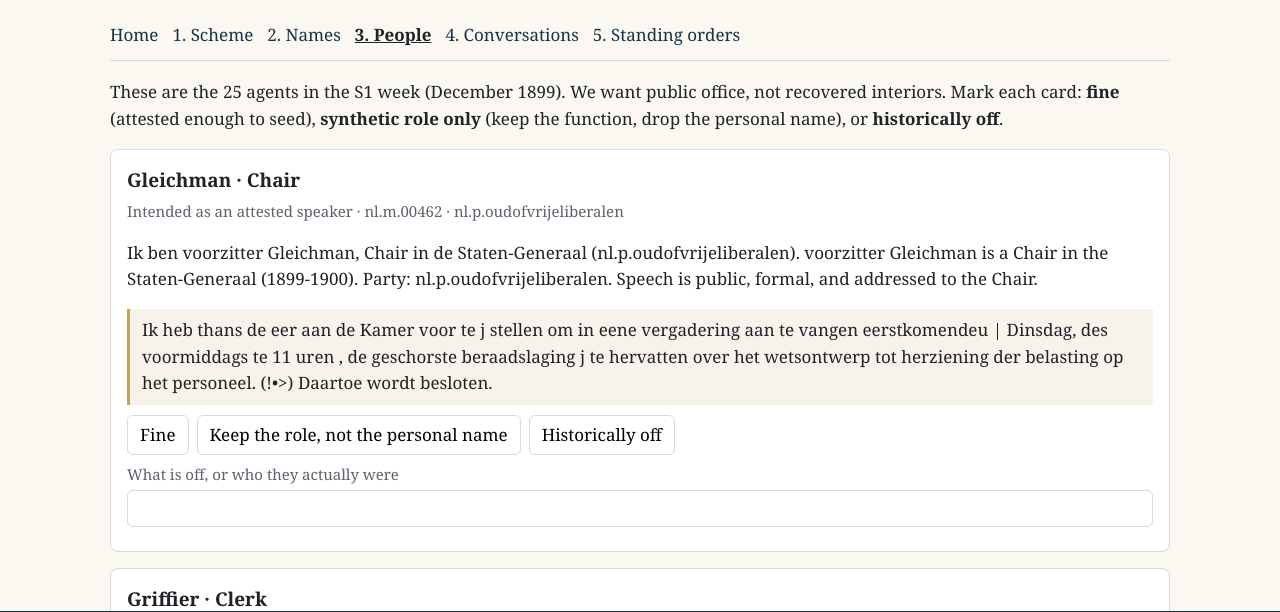
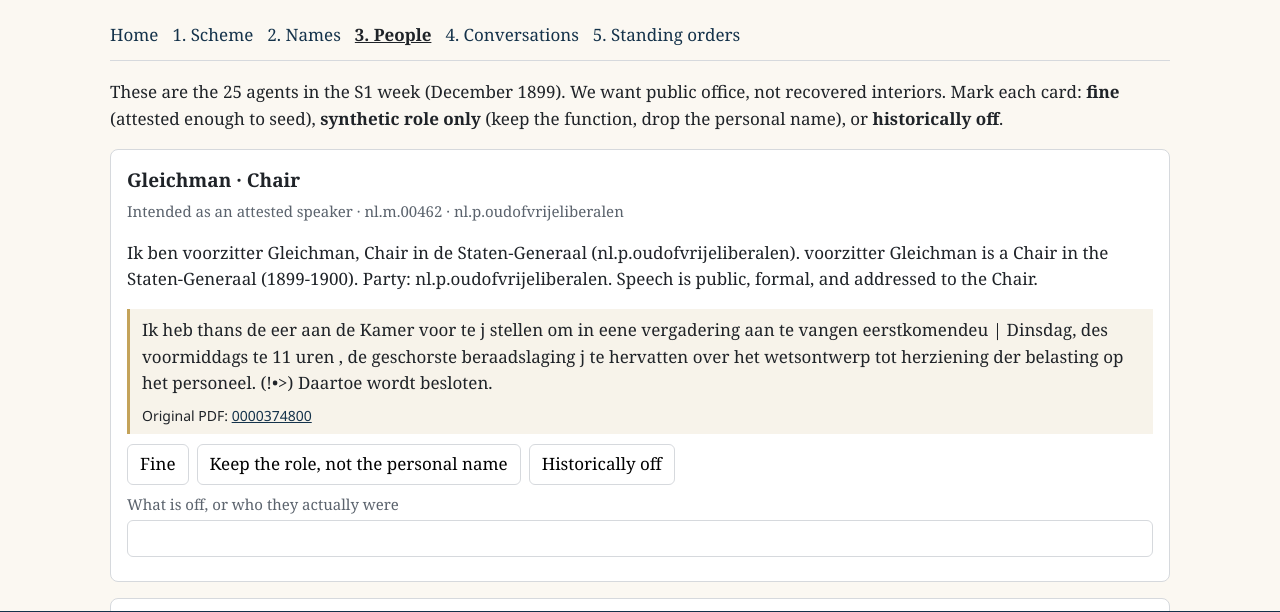
Before and after one commit to shuishen112/history-sandbox, a plain HTML site: page personas.html in a window 1280 px wide. Shown: the part 134-746 px from the top of the page. Drawn offline with Linux system fonts and the light colour scheme.

Commit message:
Link Names excerpts to Officiële Bekendmakingen PDFs.
Each archival card now shows the filename id and a zoek.officielebekendmakingen.nl URL so historians can check the scan instead of the OCR.

Co-authored-by: Cursor <cursoragent@cursor.com>

```diff
--- a/data/personas.json
+++ b/data/personas.json
@@ -8,9 +8,27 @@
     "party": "nl.p.oudofvrijeliberalen",
     "synthetic": false,
     "excerpts": [
-      "Ik heb thans de eer aan de Kamer voor te j stellen om in eene vergadering aan te vangen eerstkomendeu | Dinsdag, des voormiddags te 11 uren , de geschorste beraadslaging j te hervatten over het wetsontwerp tot herziening der belasting op het personeel. (!•>) Daartoe wordt besloten.",
-      "Ik stel aan de \\ ergadering voor de algemeene beraadslaging te houden over de drie wetsontwerpen te zamen. ! Daartoe wordt besloten. De algemeene beraadslaging wordt geopend.",
-      "Than s is aan de orde de beraadslaging over de AiiTT. 11 en 15 , betreffende den maatstaf van de belastin g naa r de haardsteden . terwijl he t bedra g later zal behandeld worde n bij art . 16. I n art . 15 is sedert de beraadslaging ge schorst werd , door de Regeering eene wijziging gebracht . waar over ik zoo vrij ben de meening der Oommissie van Rapporteurs te vragen ."
+      {
+        "text": "Ik heb thans de eer aan de Kamer voor te j stellen om in eene vergadering aan te vangen eerstkomendeu | Dinsdag, des voormiddags te 11 uren , de geschorste beraadslaging j te hervatten over het wetsontwerp tot herziening der belasting op het personeel. (!•>) Daartoe wordt besloten.",
+        "identifier": "0000374800",
+        "url": "https://zoek.officielebekendmakingen.nl/0000374800",
+        "source": "1896-02-21 Handelingen Tweede Kamer 843 - 852 id 0000374800.xml",
+        "date": "1896-02-21"
+      },
+      {
+        "text": "Ik stel aan de \\ ergadering voor de algemeene beraadslaging te houden over de drie wetsontwerpen te zamen. ! Daartoe wordt besloten. De algemeene beraadslaging wordt geopend.",
+        "identifier": "0000374800",
+        "url": "https://zoek.officielebekendmakingen.nl/0000374800",
+        "source": "1896-02-21 Handelingen Tweede Kamer 843 - 852 id 0000374800.xml",
+        "date": "1896-02-21"
+      },
+      {
+        "text": "Than s is aan de orde de beraadslaging over de AiiTT. 11 en 15 , betreffende den maatstaf van de belastin g naa r de haardsteden . terwijl he t bedra g later zal behandeld worde n bij art . 16. I n art . 15 is sedert de beraadslaging ge schorst werd , door de Regeering eene wijziging gebracht . waar over ik zoo vrij ben de meening der Oommissie van Rapporteurs te vragen .",
+        "identifier": "0000374801",
+        "url": "https://zoek.officielebekendmakingen.nl/0000374801",
+        "source": "1896-02-25 Handelingen Tweede Kamer 853 - 872 id 0000374801.xml",
+        "date": "1896-02-25"
+      }
     ]
   },
   {
@@ -22,7 +40,13 @@
     "party": "",
     "synthetic": true,
     "excerpts": [
-      "Synthetic clerk. The XML names a griffier; this card is a role seed."
+      {
+        "text": "Synthetic clerk. The XML names a griffier; this card is a role seed.",
+        "identifier": "",
+        "url": "",
+        "source": "",
+        "date": ""
+      }
     ]
   },
   {
@@ -34,7 +58,13 @@
     "party": "",
     "synthetic": true,
     "excerpts": [
-      "Synthetic press-gallery persona. Not attested in the Handelingen."
+      {
+        "text": "Synthetic press-gallery persona. Not attested in the Handelingen.",
+        "identifier": "",
+        "url": "",
+        "source": "",
+        "date": ""
+      }
     ]
   },
   {
@@ -46,9 +76,27 @@
     "party": "",
     "synthetic": false,
     "excerpts": [
-      ", Minister van Binnenlandsche Zaken • Mynheer de Voorzitter ! Gy hebt reeds de welwillendheid gehad om aan de Kamer mede te deelen dat de opmerking welke door den geachten afgevaardigde uit Emmen werd vooropgesteld, dat nog naar aanleiding van het Eindverslag eene wijziging in het wetsontwerp betreffende de grensregeling tusschen Amsterdam en Nieuwer-Amstel te wachten is, geen kracht meer kan hebb",
-      ", Minister van Binnenlandsche Zaken: Mijnheer de Voorzitter! De weinige woorden die ik in het midden heb gebracht, en welke naar ik meende tot geen debat en allerminst tot misverstand aanleiding kouden geven, hebben dit blykbaar toch gedaan. Ik meende door mijne eerste rede het bewijs te moeten geven dat ik aandacht had geschonken aan hetgeen heden door twee geachte sprekers was gezegd. Ik heb in ",
-      ". Minisier tan BinnimUndtckt Zaken; Mijnheer de Voorzitter! Naar aanleiding van de bedenkingen , , welke hier in het debat zijn bijgebracht, wensch ik een en ander te zeggen tot aanvulling van hetgeen in de stukken gezegd is. Bij dit wetsontwerp hebben wij in zooverre een voordeel, dat alles wat daarover te zeggen valt uitvoerig, pro en contra, in de stukken behandeld is . en dat . voor zoover daa"
+      {
+        "text": ", Minister van Binnenlandsche Zaken • Mynheer de Voorzitter ! Gy hebt reeds de welwillendheid gehad om aan de Kamer mede te deelen dat de opmerking welke door den geachten afgevaardigde uit Emmen werd vooropgesteld, dat nog naar aanleiding van het Eindverslag eene wijziging in het wetsontwerp betreffende de grensregeling tusschen Amsterdam en Nieuwer-Amstel te wachten is, geen kracht meer kan hebb",
+        "identifier": "0000374804",
+        "url": "https://zoek.officielebekendmakingen.nl/0000374804",
+        "source": "1896-02-28 Handelingen Tweede Kamer 911 - 930 id 0000374804.xml",
+        "date": "1896-02-28"
+      },
+      {
+        "text": ", Minister van Binnenlandsche Zaken: Mijnheer de Voorzitter! De weinige woorden die ik in het midden heb gebracht, en welke naar ik meende tot geen debat en allerminst tot misverstand aanleiding kouden geven, hebben dit blykbaar toch gedaan. Ik meende door mijne eerste rede het bewijs te moeten geven dat ik aandacht had geschonken aan hetgeen heden door twee geachte sprekers was gezegd. Ik heb in ",
+        "identifier": "0000374805",
+        "url": "https://zoek.officielebekendmakingen.nl/0000374805",
+        "source": "1896-03-03 Handelingen Tweede Kamer 931 - 952 id 0000374805.xml",
+        "date": "1896-03-03"
+      },
+      {
+        "text": ". Minisier tan BinnimUndtckt Zaken; Mijnheer de Voorzitter! Naar aanleiding van de bedenkingen , , welke hier in het debat zijn bijgebracht, wensch ik een en ander te zeggen tot aanvulling van hetgeen in de stukken gezegd is. Bij dit wetsontwerp hebben wij in zooverre een voordeel, dat alles wat daarover te zeggen valt uitvoerig, pro en contra, in de stukken behandeld is . en dat . voor zoover daa",
+        "identifier": "0000374805",
+        "url": "https://zoek.officielebekendmakingen.nl/0000374805",
+        "source": "1896-03-03 Handelingen Tweede Kamer 931 - 952 id 0000374805.xml",
+        "date": "1896-03-03"
+      }
     ]
   },
   {
@@ -70,9 +118,27 @@
     "party": "nl.p.vooruitstrevendekamerclub",
     "synthetic": false,
     "excerpts": [
-      "Mijnheer de Voorzitter ! Ik zou vooraf eene korte opmerkin g willen maken . De heer Minister heeft wijziging gebrach t in ar t 15 ; indien de gewijzigde redactie word t aangenomen , dan moet noodzakelijk eene verandering worden gebrach t in ons amendemen t op art . 16. W ü meenen echter op di t oogenblik zoodanige wijziging no g niet te kunne n aanbrengen , omdat wij natuurlijk nie t weten 1 I wa ",
-      "Mijnheer de Voorzitter! Ik dank i U voor uwe toezegging en kan mij n u geheel bij uw gevoelen \\ aansluiten.",
-      "Mijnheer de Voorzitter ! Slechts een zeer kort woord. Toen ik den heer Kolkman zooeven hoorde beweren, dat ook de kleine man in deze belasting toch iets moest betalen en dat men daarom dit voorstel van de Regeering, waarbij althans eenige verlichting wordt gegeven, niet moest aannemen, dacht ik : is de geachte spreker dan de geheele discussie vergeten, die wij hier in November omtrent dit punt heb"
+      {
+        "text": "Mijnheer de Voorzitter ! Ik zou vooraf eene korte opmerkin g willen maken . De heer Minister heeft wijziging gebrach t in ar t 15 ; indien de gewijzigde redactie word t aangenomen , dan moet noodzakelijk eene verandering worden gebrach t in ons amendemen t op art . 16. W ü meenen echter op di t oogenblik zoodanige wijziging no g niet te kunne n aanbrengen , omdat wij natuurlijk nie t weten 1 I wa ",
+        "identifier": "0000374801",
+        "url": "https://zoek.officielebekendmakingen.nl/0000374801",
+        "source": "1896-02-25 Handelingen Tweede Kamer 853 - 872 id 0000374801.xml",
+        "date": "1896-02-25"
+      },
+      {
+        "text": "Mijnheer de Voorzitter! Ik dank i U voor uwe toezegging en kan mij n u geheel bij uw gevoelen \\ aansluiten.",
+        "identifier": "0000374801",
+        "url": "https://zoek.officielebekendmakingen.nl/0000374801",
+        "source": "1896-02-25 Handelingen Tweede Kamer 853 - 872 id 0000374801.xml",
+        "date": "1896-02-25"
+      },
+      {
+        "text": "Mijnheer de Voorzitter ! Slechts een zeer kort woord. Toen ik den heer Kolkman zooeven hoorde beweren, dat ook de kleine man in deze belasting toch iets moest betalen en dat men daarom dit voorstel van de Regeering, waarbij althans eenige verlichting wordt gegeven, niet moest aannemen, dacht ik : is de geachte spreker dan de geheele discussie vergeten, die wij hier in November omtrent dit punt heb",
+        "identifier": "0000374801",
+        "url": "https://zoek.officielebekendmakingen.nl/0000374801",
+        "source": "1896-02-25 Handelingen Tweede Kamer 853 - 872 id 0000374801.xml",
+        "date": "1896-02-25"
+      }
     ]
   },
   {
@@ -104,9 +170,27 @@
     "party": "nl.p.arp",
     "synthetic": false,
     "excerpts": [
-      "Mijnheer de Voorzitter! Ingeschreven als eerste spreker na de indiening van eene motie van orde, die onverwijld aan de orde is gesteld , meen ik in de eerste plaats over die motie een kort woord te moeten zeggen. In het algemeen juich ik het indienen van die motie toe , zonder daarom nog te beslissen welk karakter aan die motie moet worden toegekend. Zulk eene motie kan de bedoeling hebben om uits",
-      "Mynhee r de Voorzitter! Aa n de koffie en het djatihout besteedde de Kamer een niet onbelangrijk deel van den beschikbaren parlementairen tijd. E n ongetwijfeld zyn ook die materieele belangen van gewicht , en vereischen , als van ernstigen aard , hun ty'd. N u echter die materieele belangen zijn afgedaan en wy genaderd zyn to t de afdeeling Onderwys en Eeredienst komen er belangen van hoogere ord",
-      "Mynheer de Voorzitter! Ik ga mede met — 1 DECEMBER 1896. dienstjaar 1897. (Algemeen* beraadslaging.) den geachten afgevaardigde uit Delft, en ik ga mede met het j Voorloopig Verslag, dat breed opgezette algemeene beraadslaj gingen bij deze begrooting misplaatst zouden zyn. Ook beaam ! ik uw wenk by het koloniaal debat gegeven, dat wy' beter doen ons te onthouden vau het bespreken der politieke pro"
+      {
+        "text": "Mijnheer de Voorzitter! Ingeschreven als eerste spreker na de indiening van eene motie van orde, die onverwijld aan de orde is gesteld , meen ik in de eerste plaats over die motie een kort woord te moeten zeggen. In het algemeen juich ik het indienen van die motie toe , zonder daarom nog te beslissen welk karakter aan die motie moet worden toegekend. Zulk eene motie kan de bedoeling hebben om uits",
+        "identifier": "0000372950",
+        "url": "https://zoek.officielebekendmakingen.nl/0000372950",
+        "source": "1896-11-17 Handelingen Tweede Kamer 137 - 154 id 0000372950.xml",
+        "date": "1896-11-17"
+      },
+      {
+        "text": "Mynhee r de Voorzitter! Aa n de koffie en het djatihout besteedde de Kamer een niet onbelangrijk deel van den beschikbaren parlementairen tijd. E n ongetwijfeld zyn ook die materieele belangen van gewicht , en vereischen , als van ernstigen aard , hun ty'd. N u echter die materieele belangen zijn afgedaan en wy genaderd zyn to t de afdeeling Onderwys en Eeredienst komen er belangen van hoogere ord",
+        "identifier": "0000372953",
+        "url": "https://zoek.officielebekendmakingen.nl/0000372953",
+        "source": "1896-11-20 Handelingen Tweede Kamer 195 - 214 id 0000372953.xml",
+        "date": "1896-11-20"
+      },
+      {
+        "text": "Mynheer de Voorzitter! Ik ga mede met — 1 DECEMBER 1896. dienstjaar 1897. (Algemeen* beraadslaging.) den geachten afgevaardigde uit Delft, en ik ga mede met het j Voorloopig Verslag, dat breed opgezette algemeene beraadslaj gingen bij deze begrooting misplaatst zouden zyn. Ook beaam ! ik uw wenk by het koloniaal debat gegeven, dat wy' beter doen ons te onthouden vau het bespreken der politieke pro",
+        "identifier": "0000372958",
+        "url": "https://zoek.officielebekendmakingen.nl/0000372958",
+        "source": "1896-12-01 Handelingen Tweede Kamer 299 - 320 id 0000372958.xml",
+        "date": "1896-12-01"
+      }
     ]
   },
   {
@@ -148,9 +232,27 @@
     "party": "nl.p.oudofvrijeliberalen",
     "synthetic": false,
     "excerpts": [
-      "Mijnheer de Voorzitter! Het is niet dan 19 NOVEMBER 1890. (Uitgaven in Nederlamlsch-Indië.) met eenigen schroom, dat ik mij meng iu het debat over Indische Kaken , maar de belangstelling die bosch-exploitatie in liet algemeen mij inboezemt, noopt mij dit debat van mijne zijde niet stilzwijgend te laten voorbijgaan. Vooral niet, nu ik bemerk dat het voorstel van den Minister, dat mijne instemming h",
-      "Mijnheer de Voorzitter! Ik zal gaarne van uw verlof gebruik maken. De Voorzitter deelt mede, dat de Commissiën van Rapporteurs gereed zyn niet hunne Verslagen over de wetsontwerpen: wyziging van het IXde hoofdstuk der Staatsbegrooting voor het dienstjaar 1895; verhooging en aanvulling van het IXde hoofdstuk der Staatsbegrooting voor het dienstjaar 189G. Deze stukken zullen gedrukt en rondgedeeld e",
-      "Mijnheer de Voorzitter! Zooals ik gisteren reeds heb gezegd, heb ik de voorstellen van den Minister met instemming begroet, omdat zij hoop geven, dat de betere aera, die ten aanzien van het boschwezen in en buiten Europa sedert een tal vanjaren is aangebroken , ook eindelijk voor NederlandschIndië , misschien binnenkort ook voor Nederland. zijn invloed zal doen gelden. Te recht ziet men in, dat he"
+      {
+        "text": "Mijnheer de Voorzitter! Het is niet dan 19 NOVEMBER 1890. (Uitgaven in Nederlamlsch-Indië.) met eenigen schroom, dat ik mij meng iu het debat over Indische Kaken , maar de belangstelling die bosch-exploitatie in liet algemeen mij inboezemt, noopt mij dit debat van mijne zijde niet stilzwijgend te laten voorbijgaan. Vooral niet, nu ik bemerk dat het voorstel van den Minister, dat mijne instemming h",
+        "identifier": "0000372952",
+        "url": "https://zoek.officielebekendmakingen.nl/0000372952",
+        "source": "1896-11-19 Handelingen Tweede Kamer 173 - 194 id 0000372952.xml",
+        "date": "1896-11-19"
+      },
+      {
+        "text": "Mijnheer de Voorzitter! Ik zal gaarne van uw verlof gebruik maken. De Voorzitter deelt mede, dat de Commissiën van Rapporteurs gereed zyn niet hunne Verslagen over de wetsontwerpen: wyziging van het IXde hoofdstuk der Staatsbegrooting voor het dienstjaar 1895; verhooging en aanvulling van het IXde hoofdstuk der Staatsbegrooting voor het dienstjaar 189G. Deze stukken zullen gedrukt en rondgedeeld e",
+        "identifier": "0000372952",
+        "url": "https://zoek.officielebekendmakingen.nl/0000372952",
+        "source": "1896-11-19 Handelingen Tweede Kamer 173 - 194 id 0000372952.xml",
+        "date": "1896-11-19"
+      },
+      {
+        "text": "Mijnheer de Voorzitter! Zooals ik gisteren reeds heb gezegd, heb ik de voorstellen van den Minister met instemming begroet, omdat zij hoop geven, dat de betere aera, die ten aanzien van het boschwezen in en buiten Europa sedert een tal vanjaren is aangebroken , ook eindelijk voor NederlandschIndië , misschien binnenkort ook voor Nederland. zijn invloed zal doen gelden. Te recht ziet men in, dat he",
+        "identifier": "0000372953",
+        "url": "https://zoek.officielebekendmakingen.nl/0000372953",
+        "source": "1896-11-20 Handelingen Tweede Kamer 195 - 214 id 0000372953.xml",
+        "date": "1896-11-20"
+      }
     ]
   },
   {
@@ -182,9 +284,27 @@
     "party": "nl.p.oudofvrijeliberalen",
     "synthetic": false,
     "excerpts": [
-      ", voorzitter der Commissie van Rapporteurs, het woord verkregen hebbende om , namens deze . haar gevoelen mede te deelen over de wijziging door de Kegeering in de artt. 14 en 15 gebracht , zegt : Mijnheer de Voorzitter ! N a al hetgeen zoowel bij de algemeene beraadslaging als bij de behandelin g Fan art . 14 , v/aarmede in November reeds een aanvang was gemaakt, zoowel over den grondslag .haardst",
-      "Voorzitter der Commissie Ma Rapporteurs: I De Commissie heeft eene opmerking te maken over een gedeelte van het artikel, dat weinig aandacht heeft getrokken. 1 In § 2 van art. 16 staat: „Met afwijking van de vorige paragraaf bedraagt de belasting wegens de haardsteden van pereeelen en gedeelten van pereeelen , uitsluitend dienende tot uitoefening van het bedryf van logementhouder of tot openbare b",
-      ", voorzitter der Commissievan Rapporteurs. het woord verkregen hebbend e tot toelichting van het amende ment , zegt : Mijnheer de Voorzitter ! Ik wil met een enkel woord de bedoeling van het amendemen t der Commissie uiteen zetten. De Minister stelt in § 2 voor, dat staldienst , tuindienst en huisbewaardersdienst niet to t de persoonlijke diensten zullen geacht worden te behooreu. Wa t den stal - "
+      {
+        "text": ", voorzitter der Commissie van Rapporteurs, het woord verkregen hebbende om , namens deze . haar gevoelen mede te deelen over de wijziging door de Kegeering in de artt. 14 en 15 gebracht , zegt : Mijnheer de Voorzitter ! N a al hetgeen zoowel bij de algemeene beraadslaging als bij de behandelin g Fan art . 14 , v/aarmede in November reeds een aanvang was gemaakt, zoowel over den grondslag .haardst",
+        "identifier": "0000374801",
+        "url": "https://zoek.officielebekendmakingen.nl/0000374801",
+        "source": "1896-02-25 Handelingen Tweede Kamer 853 - 872 id 0000374801.xml",
+        "date": "1896-02-25"
+      },
+      {
+        "text": "Voorzitter der Commissie Ma Rapporteurs: I De Commissie heeft eene opmerking te maken over een gedeelte van het artikel, dat weinig aandacht heeft getrokken. 1 In § 2 van art. 16 staat: „Met afwijking van de vorige paragraaf bedraagt de belasting wegens de haardsteden van pereeelen en gedeelten van pereeelen , uitsluitend dienende tot uitoefening van het bedryf van logementhouder of tot openbare b",
+        "identifier": "0000374801",
+        "url": "https://zoek.officielebekendmakingen.nl/0000374801",
+        "source": "1896-02-25 Handelingen Tweede Kamer 853 - 872 id 0000374801.xml",
+        "date": "1896-02-25"
+      },
+      {
+        "text": ", voorzitter der Commissievan Rapporteurs. het woord verkregen hebbend e tot toelichting van het amende ment , zegt : Mijnheer de Voorzitter ! Ik wil met een enkel woord de bedoeling van het amendemen t der Commissie uiteen zetten. De Minister stelt in § 2 voor, dat staldienst , tuindienst en huisbewaardersdienst niet to t de persoonlijke diensten zullen geacht worden te behooreu. Wa t den stal - ",
+        "identifier": "0000374802",
+        "url": "https://zoek.officielebekendmakingen.nl/0000374802",
+        "source": "1896-02-26 Handelingen Tweede Kamer 873 - 890 id 0000374802.xml",
+        "date": "1896-02-26"
+      }
     ]
   },
   {
@@ -216,9 +336,27 @@
     "party": "nl.p.bahlmanniaan",
     "synthetic": false,
     "excerpts": [
-      "Mijnheer de Voorzitter! Eenigejaren geleden zeide ik op deze plaats, dat ik, bij de beoordeeling van den toestand onzer Oost-Indische koloniën, mij niet wilde doen leiden door eenige politieke overweging, en geheel objectief de zaken wenschte te beschouwen. Aan dit denkbeeld getrouw, ga ik eenige oogenblikken spreken over Insulinde, in verband met de ons aangeboden begrooting voor het jaar 1897. D",
-      "Mijnheer de Voorzitter! Alvorens te komen tot de motie wensch ik enkele vragen te beantwoorden, die naar aanleiding van de discussie zijn gerezen, 18 NOVEMBER 1896. (Algemeene beraadslaging.) Gelyk de heer Cremer reeds heeft gezegd, ben ook ik van oordeel, dat er in de Kamer begripsverwarring heerscht betreffende de grootte van het eigeulyk oorlogstooneel in Atjeh. Daarom liet ik hedenmorgen het b",
-      "Mijnheer de Voor/.icter! , Ieder die Indië liefheeft weet welk een pest het Chiueesche element is. O, mochten er in de Kamer in Holland leden gevonden worden , die den strijd aanbonden tegen die ('hineezenpest. Laat uien toch een voorbeeld nemen aan Australië, Canada en Amerika, lauden waar de Chinees niet zoo gevaarlijk kan zijn als hier, daar in die landen andere toestanden zijn dan hier, en toc"
+      {
+        "text": "Mijnheer de Voorzitter! Eenigejaren geleden zeide ik op deze plaats, dat ik, bij de beoordeeling van den toestand onzer Oost-Indische koloniën, mij niet wilde doen leiden door eenige politieke overweging, en geheel objectief de zaken wenschte te beschouwen. Aan dit denkbeeld getrouw, ga ik eenige oogenblikken spreken over Insulinde, in verband met de ons aangeboden begrooting voor het jaar 1897. D",
+        "identifier": "0000372950",
+        "url": "https://zoek.officielebekendmakingen.nl/0000372950",
+        "source": "1896-11-17 Handelingen Tweede Kamer 137 - 154 id 0000372950.xml",
+        "date": "1896-11-17"
+      },
+      {
+        "text": "Mijnheer de Voorzitter! Alvorens te komen tot de motie wensch ik enkele vragen te beantwoorden, die naar aanleiding van de discussie zijn gerezen, 18 NOVEMBER 1896. (Algemeene beraadslaging.) Gelyk de heer Cremer reeds heeft gezegd, ben ook ik van oordeel, dat er in de Kamer begripsverwarring heerscht betreffende de grootte van het eigeulyk oorlogstooneel in Atjeh. Daarom liet ik hedenmorgen het b",
+        "identifier": "0000372951",
+        "url": "https://zoek.officielebekendmakingen.nl/0000372951",
+        "source": "1896-11-18 Handelingen Tweede Kamer 155 - 172 id 0000372951.xml",
+        "date": "1896-11-18"
+      },
+      {
+        "text": "Mijnheer de Voor/.icter! , Ieder die Indië liefheeft weet welk een pest het Chiueesche element is. O, mochten er in de Kamer in Holland leden gevonden worden , die den strijd aanbonden tegen die ('hineezenpest. Laat uien toch een voorbeeld nemen aan Australië, Canada en Amerika, lauden waar de Chinees niet zoo gevaarlijk kan zijn als hier, daar in die landen andere toestanden zijn dan hier, en toc",
+        "identifier": "0000372952",
+        "url": "https://zoek.officielebekendmakingen.nl/0000372952",
+        "source": "1896-11-19 Handelingen Tweede Kamer 173 - 194 id 0000372952.xml",
+        "date": "1896-11-19"
+      }
     ]
   },
   {
--- a/personas.js
+++ b/personas.js
@@ -16,7 +16,13 @@ async function main() {
     const rec = saved[p.id] || {};
     const art = document.createElement("article");
     art.className = "item";
-    const ex = (p.excerpts || []).slice(0, 1).map((e) => `<div class="excerpt">${esc(e)}</div>`).join("");
+    const ex = (p.excerpts || []).slice(0, 1).map((e) => {
+      const text = typeof e === "string" ? e : (e && e.text) || "";
+      const ident = typeof e === "object" && e ? (e.identifier || "") : "";
+      const url = typeof e === "object" && e ? (e.url || "") : "";
+      const link = url ? ` <p class="source">Original PDF: <a href="${esc(url)}" target="_blank" rel="noopener">${esc(ident)}</a></p>` : "";
+      return `<div class="excerpt">${esc(text)}${link}</div>`;
+    }).join("");
     art.innerHTML = `
       <h3>${esc(p.name)} · ${esc(p.status)}</h3>
       <div class="where">${p.synthetic ? "Synthetic role seed" : "Intended as an attested speaker"}
--- a/style.css
+++ b/style.css
@@ -78,3 +78,5 @@ input[type=text], input[type=number], select, textarea {
 footer { font-size: 13px; padding: 24px 20px 30px; }
 .badge { display: inline-block; background: #efe6d2; color: #14324a; padding: 1px 7px; border-radius: 999px; font-size: 13px; }
 .excerpt { background: #f7f3ea; border-left: 3px solid #c4a35a; padding: 8px 12px; margin: 8px 0; white-space: pre-wrap; }
+.source { margin: 8px 0 0; font-family: "Avenir Next", "Segoe UI", sans-serif; font-size: 14px; white-space: normal; }
+.source a { color: var(--accent); }
```
Also changed, not shown: index.html (+1 -1 lines), speakers.html (+2 -2 lines), speakers.js (+13 -1 lines), data/speakers.json.
